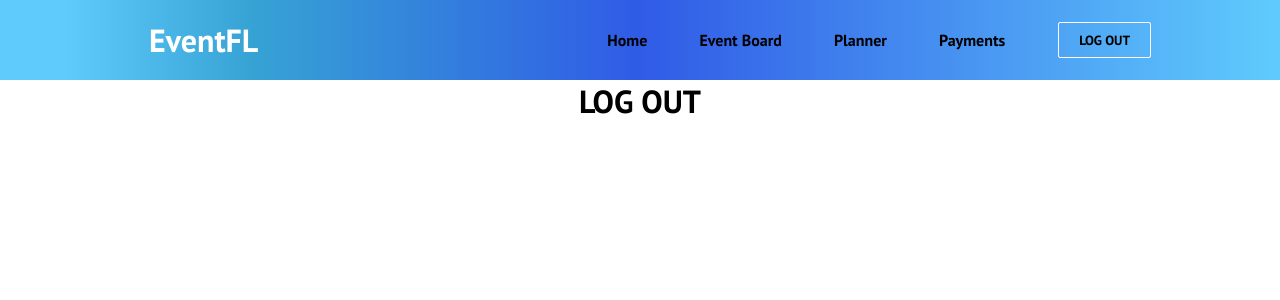
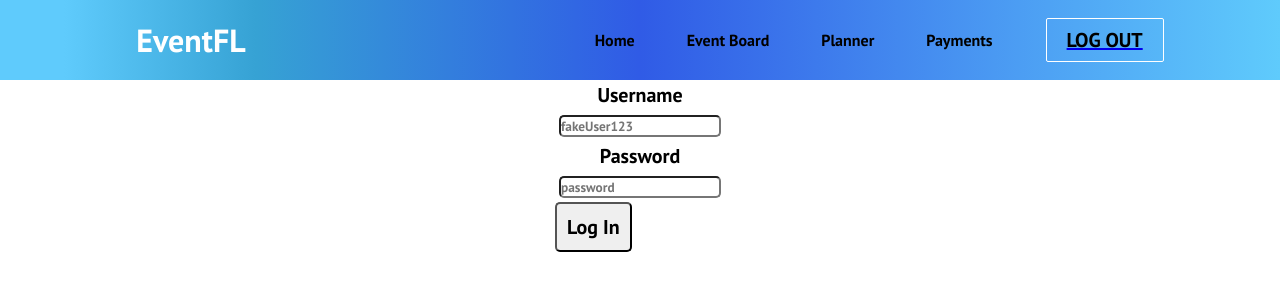
Before and after one commit to khan98/capstone, a React (Create React App) app: page /log-out in a window 1280 px wide. Shown: the top 300 px of the page. Built offline with nearby package versions, Linux system fonts and the light colour scheme; some icons are missing.

Commit message:
logout page

```diff
--- a/src/App.css
+++ b/src/App.css
@@ -39,3 +39,26 @@
   color: #fff;
   font-size: 100px;
 }
+
+.log-out, .username , button{
+  display: flex;
+  flex-direction: column;
+  align-items: center;
+  background-position: center;
+  background-size: cover;
+  background-repeat: no-repeat;
+  font-size: 20px;
+}
+label{
+  text-align: left;
+  padding: 0.15rem 0;
+}
+input{
+  margin: 0.25rem;
+  border-radius: 5px;
+}
+button{
+  padding: 10px;
+  border-radius: 5px;
+
+}
--- a/src/components/pages/LogOut.js
+++ b/src/components/pages/LogOut.js
@@ -1,6 +1,21 @@
-import React, { Component } from 'react'
+import React, { useState } from 'react'
 import '../../App.css'
 
+
+
 export default function EventBoard(){
-    return <h1 className='log-out'>LOG OUT</h1>
+    const [user, setUser] = useState({username:"", password:""})
+    return (
+
+    <div className="log-out">
+        <form>
+        <label className="username">Username</label>
+        <input  type="text" name = "user" placeholder = "fakeUser123" required></input>
+        <label className="username">Password</label>
+        <input type = "text"  name = "password" placeholder = "password"required></input>
+        <button type="submit">Log In</button>
+        </form>
+
+    </div>
+    );
 }
```
